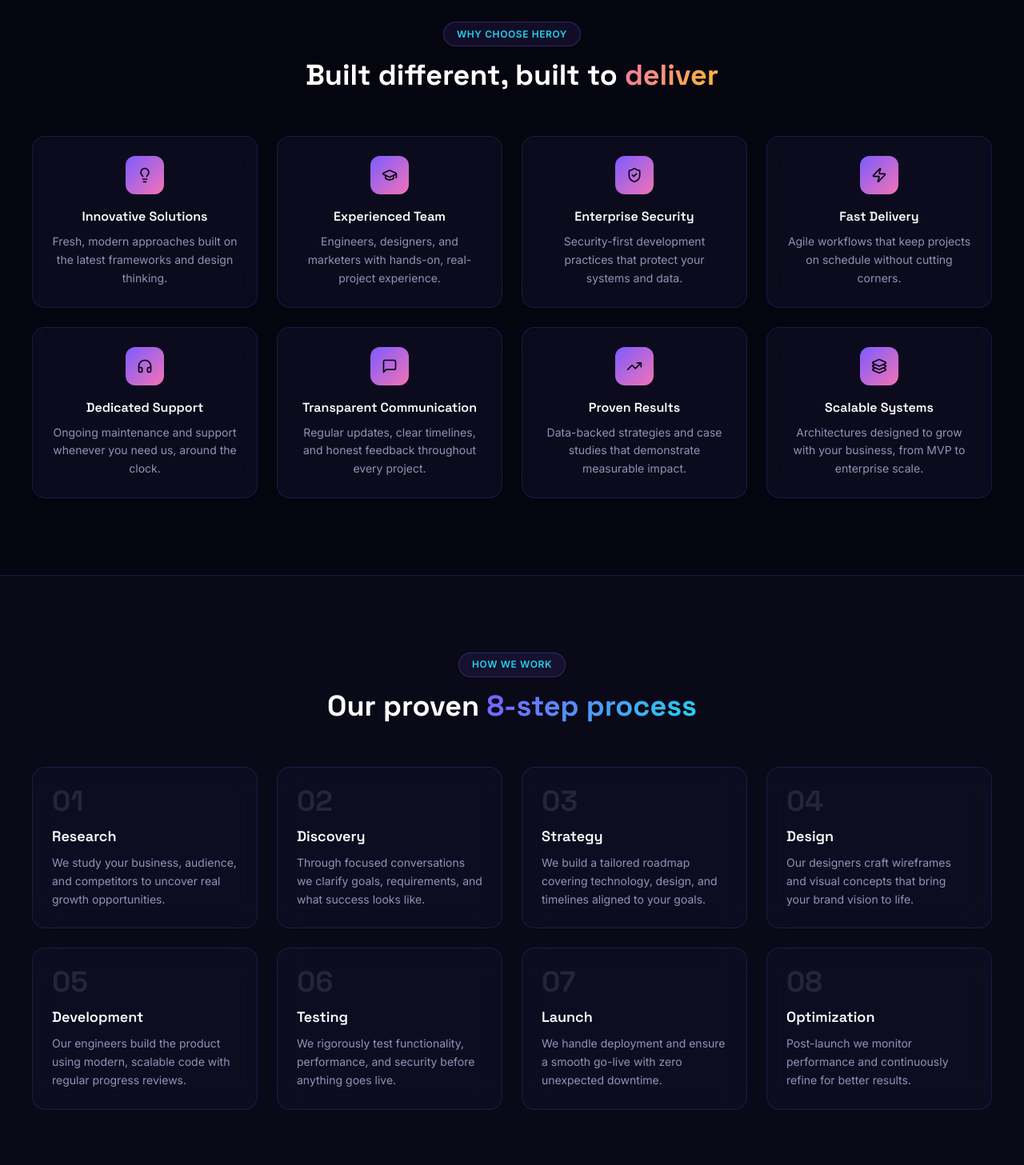
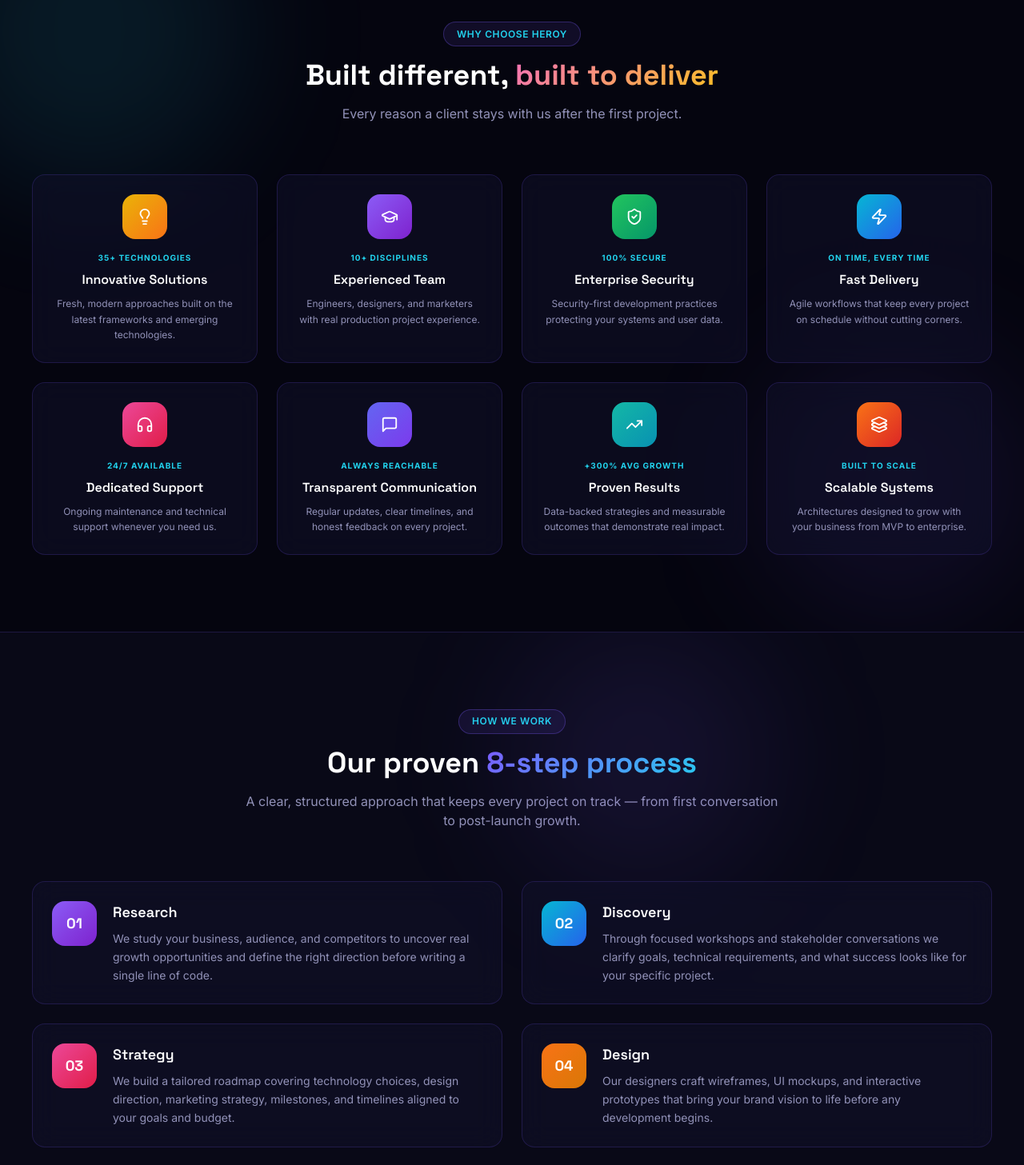
Before and after one commit to Yetemare-Yibeltal/HEROY-Digital-marketing-Website, a Next.js app: page / in a window 1280 px wide. Shown: the part 3100-4557 px from the top of the page at 80% size. Built offline with nearby package versions, Linux system fonts and the light colour scheme.

Commit message:
upgrade process section with two column layout and color steps

```diff
--- a/src/components/sections/Process.tsx
+++ b/src/components/sections/Process.tsx
@@ -1,71 +1,135 @@
+"use client";
+
+import { motion } from "framer-motion";
+
 const steps = [
   {
     number: "01",
     title: "Research",
-    description: "We study your business, audience, and competitors to uncover real growth opportunities.",
+    description: "We study your business, audience, and competitors to uncover real growth opportunities and define the right direction before writing a single line of code.",
+    color: "from-violet-500 to-purple-700",
+    glow: "rgba(124,92,255,0.3)",
   },
   {
     number: "02",
     title: "Discovery",
-    description: "Through focused conversations we clarify goals, requirements, and what success looks like.",
+    description: "Through focused workshops and stakeholder conversations we clarify goals, technical requirements, and what success looks like for your specific project.",
+    color: "from-cyan-500 to-blue-600",
+    glow: "rgba(34,211,238,0.3)",
   },
   {
     number: "03",
     title: "Strategy",
-    description: "We build a tailored roadmap covering technology, design, and timelines aligned to your goals.",
+    description: "We build a tailored roadmap covering technology choices, design direction, marketing strategy, milestones, and timelines aligned to your goals and budget.",
+    color: "from-pink-500 to-rose-600",
+    glow: "rgba(236,72,153,0.3)",
   },
   {
     number: "04",
     title: "Design",
-    description: "Our designers craft wireframes and visual concepts that bring your brand vision to life.",
+    description: "Our designers craft wireframes, UI mockups, and interactive prototypes that bring your brand vision to life before any development begins.",
+    color: "from-orange-500 to-amber-600",
+    glow: "rgba(249,115,22,0.3)",
   },
   {
     number: "05",
     title: "Development",
-    description: "Our engineers build the product using modern, scalable code with regular progress reviews.",
+    description: "Our engineers build your product using modern, scalable frameworks with clean architecture, regular code reviews, and weekly progress demos.",
+    color: "from-green-500 to-emerald-600",
+    glow: "rgba(34,197,94,0.3)",
   },
   {
     number: "06",
     title: "Testing",
-    description: "We rigorously test functionality, performance, and security before anything goes live.",
+    description: "We rigorously test functionality, performance, security, and accessibility across all devices and browsers before anything goes live.",
+    color: "from-teal-500 to-cyan-600",
+    glow: "rgba(20,184,166,0.3)",
   },
   {
     number: "07",
     title: "Launch",
-    description: "We handle deployment and ensure a smooth go-live with zero unexpected downtime.",
+    description: "We handle deployment, DNS setup, hosting configuration, and ensure a smooth zero-downtime go-live with full monitoring in place from day one.",
+    color: "from-indigo-500 to-violet-600",
+    glow: "rgba(99,102,241,0.3)",
   },
   {
     number: "08",
     title: "Optimization",
-    description: "Post-launch we monitor performance and continuously refine for better results.",
+    description: "Post-launch we monitor performance metrics, gather user feedback, and continuously refine — from SEO and speed to UX and conversion rates.",
+    color: "from-yellow-500 to-orange-500",
+    glow: "rgba(234,179,8,0.3)",
   },
 ];
 
 export default function Process() {
   return (
-    <section className="section bg-surface/60 border-y border-border">
+    <section className="section bg-surface/60 border-y border-border relative overflow-hidden">
+      <div className="glow-orb w-80 h-80 bg-primary/10 top-0 right-1/4" />
+
       <div className="container-px mx-auto max-w-7xl">
-        <div className="text-center max-w-2xl mx-auto mb-14">
+        <motion.div
+          initial={{ opacity: 0, y: 30 }}
+          whileInView={{ opacity: 1, y: 0 }}
+          viewport={{ once: true, margin: "-80px" }}
+          transition={{ duration: 0.6 }}
+          className="text-center max-w-2xl mx-auto mb-16"
+        >
           <span className="badge mb-4">How We Work</span>
-          <h2 className="font-display font-bold text-3xl sm:text-4xl text-white leading-tight">
-            Our proven <span className="text-gradient">8-step process</span>
+          <h2 className="font-display font-bold text-3xl sm:text-4xl text-white leading-tight mb-4">
+            Our proven{" "}
+            <span className="text-gradient">8-step process</span>
           </h2>
-        </div>
+          <p className="text-muted">
+            A clear, structured approach that keeps every project on
+            track — from first conversation to post-launch growth.
+          </p>
+        </motion.div>
 
-        <div className="grid sm:grid-cols-2 lg:grid-cols-4 gap-6">
-          {steps.map((step) => (
-            <div
+        <div className="grid lg:grid-cols-2 gap-6">
+          {steps.map((step, i) => (
+            <motion.div
               key={step.number}
-              className="glass rounded-2xl p-6 hover:border-primary/40 transition-colors"
+              initial={{ opacity: 0, x: i % 2 === 0 ? -40 : 40 }}
+              whileInView={{ opacity: 1, x: 0 }}
+              viewport={{ once: true, margin: "-60px" }}
+              transition={{ duration: 0.6, delay: i * 0.08 }}
+              whileHover={{ y: -6, scale: 1.02 }}
+              className="glass rounded-2xl p-6 flex gap-5 cursor-default relative overflow-hidden group"
+              onMouseEnter={(e) => {
+                (e.currentTarget as HTMLElement).style.boxShadow =
+                  `0 20px 50px ${step.glow}`;
+              }}
+              onMouseLeave={(e) => {
+                (e.currentTarget as HTMLElement).style.boxShadow =
+                  `0 0 0 rgba(0,0,0,0)`;
+              }}
             >
-              <span className="font-display font-bold text-4xl text-white/10 block mb-3 leading-none">
-                {step.number}
-              </span>
-              <h3 className="font-display font-semibold text-lg text-white mb-2">
-                {step.title}
-              </h3>
-              <p className="text-sm text-muted leading-relaxed">{step.description}</p>
-            </div>
+              <div
+                className="absolute inset-0 opacity-0 group-hover:opacity-100 transition-opacity duration-300"
+                style={{
+                  background: `radial-gradient(circle at top left, ${step.glow}, transparent 70%)`,
+                }}
+              />
+
+              <div className="relative shrink-0">
+                <div
+                  className={`w-14 h-14 rounded-2xl bg-gradient-to-br ${step.color} flex items-center justify-center`}
+                >
+                  <span className="font-display font-bold text-white text-lg">
+                    {step.number}
+                  </span>
+                </div>
+              </div>
+
+              <div className="relative">
+                <h3 className="font-display font-semibold text-lg text-white mb-2">
+                  {step.title}
+                </h3>
+                <p className="text-sm text-muted leading-relaxed">
+                  {step.description}
+                </p>
+              </div>
+            </motion.div>
           ))}
         </div>
       </div>
--- a/src/components/sections/WhyChooseUs.tsx
+++ b/src/components/sections/WhyChooseUs.tsx
@@ -1,3 +1,6 @@
+"use client";
+
+import { motion } from "framer-motion";
 import {
   Lightbulb,
   GraduationCap,
@@ -13,73 +16,142 @@ const reasons = [
   {
     icon: Lightbulb,
     title: "Innovative Solutions",
-    description: "Fresh, modern approaches built on the latest frameworks and design thinking.",
+    description: "Fresh, modern approaches built on the latest frameworks and emerging technologies.",
+    color: "from-yellow-500 to-orange-500",
+    glow: "rgba(234,179,8,0.25)",
+    stat: "35+ Technologies",
   },
   {
     icon: GraduationCap,
     title: "Experienced Team",
-    description: "Engineers, designers, and marketers with hands-on, real-project experience.",
+    description: "Engineers, designers, and marketers with real production project experience.",
+    color: "from-violet-500 to-purple-700",
+    glow: "rgba(124,92,255,0.25)",
+    stat: "10+ Disciplines",
   },
   {
     icon: ShieldCheck,
     title: "Enterprise Security",
-    description: "Security-first development practices that protect your systems and data.",
+    description: "Security-first development practices protecting your systems and user data.",
+    color: "from-green-500 to-emerald-600",
+    glow: "rgba(34,197,94,0.25)",
+    stat: "100% Secure",
   },
   {
     icon: Zap,
     title: "Fast Delivery",
-    description: "Agile workflows that keep projects on schedule without cutting corners.",
+    description: "Agile workflows that keep every project on schedule without cutting corners.",
+    color: "from-cyan-500 to-blue-600",
+    glow: "rgba(34,211,238,0.25)",
+    stat: "On Time, Every Time",
   },
   {
     icon: HeadphonesIcon,
     title: "Dedicated Support",
-    description: "Ongoing maintenance and support whenever you need us, around the clock.",
+    description: "Ongoing maintenance and technical support whenever you need us.",
+    color: "from-pink-500 to-rose-600",
+    glow: "rgba(236,72,153,0.25)",
+    stat: "24/7 Available",
   },
   {
     icon: MessageSquare,
     title: "Transparent Communication",
-    description: "Regular updates, clear timelines, and honest feedback throughout every project.",
+    description: "Regular updates, clear timelines, and honest feedback on every project.",
+    color: "from-indigo-500 to-violet-600",
+    glow: "rgba(99,102,241,0.25)",
+    stat: "Always Reachable",
   },
   {
     icon: TrendingUp,
     title: "Proven Results",
-    description: "Data-backed strategies and case studies that demonstrate measurable impact.",
+    description: "Data-backed strategies and measurable outcomes that demonstrate real impact.",
+    color: "from-teal-500 to-cyan-600",
+    glow: "rgba(20,184,166,0.25)",
+    stat: "+300% Avg Growth",
   },
   {
     icon: Layers3,
     title: "Scalable Systems",
-    description: "Architectures designed to grow with your business, from MVP to enterprise scale.",
+    description: "Architectures designed to grow with your business from MVP to enterprise.",
+    color: "from-orange-500 to-red-600",
+    glow: "rgba(249,115,22,0.25)",
+    stat: "Built to Scale",
   },
 ];
 
 export default function WhyChooseUs() {
   return (
-    <section className="section">
+    <section className="section relative overflow-hidden">
+      <div className="glow-orb w-96 h-96 bg-accent/10 -top-20 -left-20" />
+      <div className="glow-orb w-80 h-80 bg-primary/10 bottom-0 right-0" style={{ animationDelay: "4s" }} />
+
       <div className="container-px mx-auto max-w-7xl">
-        <div className="text-center max-w-2xl mx-auto mb-14">
+        <motion.div
+          initial={{ opacity: 0, y: 30 }}
+          whileInView={{ opacity: 1, y: 0 }}
+          viewport={{ once: true, margin: "-80px" }}
+          transition={{ duration: 0.6 }}
+          className="text-center max-w-2xl mx-auto mb-16"
+        >
           <span className="badge mb-4">Why Choose HEROY</span>
-          <h2 className="font-display font-bold text-3xl sm:text-4xl text-white leading-tight">
-            Built different, built to{" "}
-            <span className="text-gradient-warm">deliver</span>
+          <h2 className="font-display font-bold text-3xl sm:text-4xl text-white leading-tight mb-4">
+            Built different,{" "}
+            <span className="text-gradient-warm">built to deliver</span>
           </h2>
-        </div>
+          <p className="text-muted">
+            Every reason a client stays with us after the first project.
+          </p>
+        </motion.div>
 
         <div className="grid sm:grid-cols-2 lg:grid-cols-4 gap-6">
-          {reasons.map((reason) => {
+          {reasons.map((reason, i) => {
             const Icon = reason.icon;
             return (
-              <div
+              <motion.div
                 key={reason.title}
-                className="glass rounded-2xl p-6 hover:border-accent/40 transition-colors text-center"
+                initial={{ opacity: 0, y: 40 }}
+                whileInView={{ opacity: 1, y: 0 }}
+                viewport={{ once: true, margin: "-60px" }}
+                transition={{ duration: 0.5, delay: i * 0.07 }}
+                whileHover={{ y: -8, scale: 1.02 }}
+                className="glass rounded-2xl p-6 text-center cursor-default relative overflow-hidden group"
+                style={{
+                  transition: "box-shadow 0.3s ease",
+                }}
+                onMouseEnter={(e) => {
+                  (e.currentTarget as HTMLElement).style.boxShadow =
+                    `0 20px 60px ${reason.glow}`;
+                }}
+                onMouseLeave={(e) => {
+                  (e.currentTarget as HTMLElement).style.boxShadow =
+                    `0 0 0 rgba(0,0,0,0)`;
+                }}
               >
-                <div className="w-12 h-12 rounded-xl bg-grad-mix mx-auto flex items-center justify-center mb-4">
-                  <Icon size={20} className="text-background" />
+                <div
+                  className="absolute inset-0 opacity-0 group-hover:opacity-100 transition-opacity duration-300"
+                  style={{
+                    background: `radial-gradient(circle at center, ${reason.glow}, transparent 70%)`,
+                  }}
+                />
+
+                <div
+                  className={`w-14 h-14 rounded-2xl bg-gradient-to-br ${reason.color} flex items-center justify-center mx-auto mb-4 relative`}
+                >
+                  <Icon size={22} className="text-white" />
                 </div>
-                <h3 className="font-display font-semibold text-base text-white mb-2">
+
+                <span className="text-[10px] font-bold uppercase tracking-widest text-accent mb-2 block relative">
+                  {reason.stat}
+                </span>
+
+                <h3 className="font-display font-semibold text-base text-white mb-2 relative">
                   {reason.title}
                 </h3>
-                <p className="text-sm text-muted leading-relaxed">{reason.description}</p>
-              </div>
+
+                <p className="text-xs text-muted leading-relaxed relative">
+                  {reason.description}
+                </p>
+              </motion.div>
             );
           })}
         </div>
```
